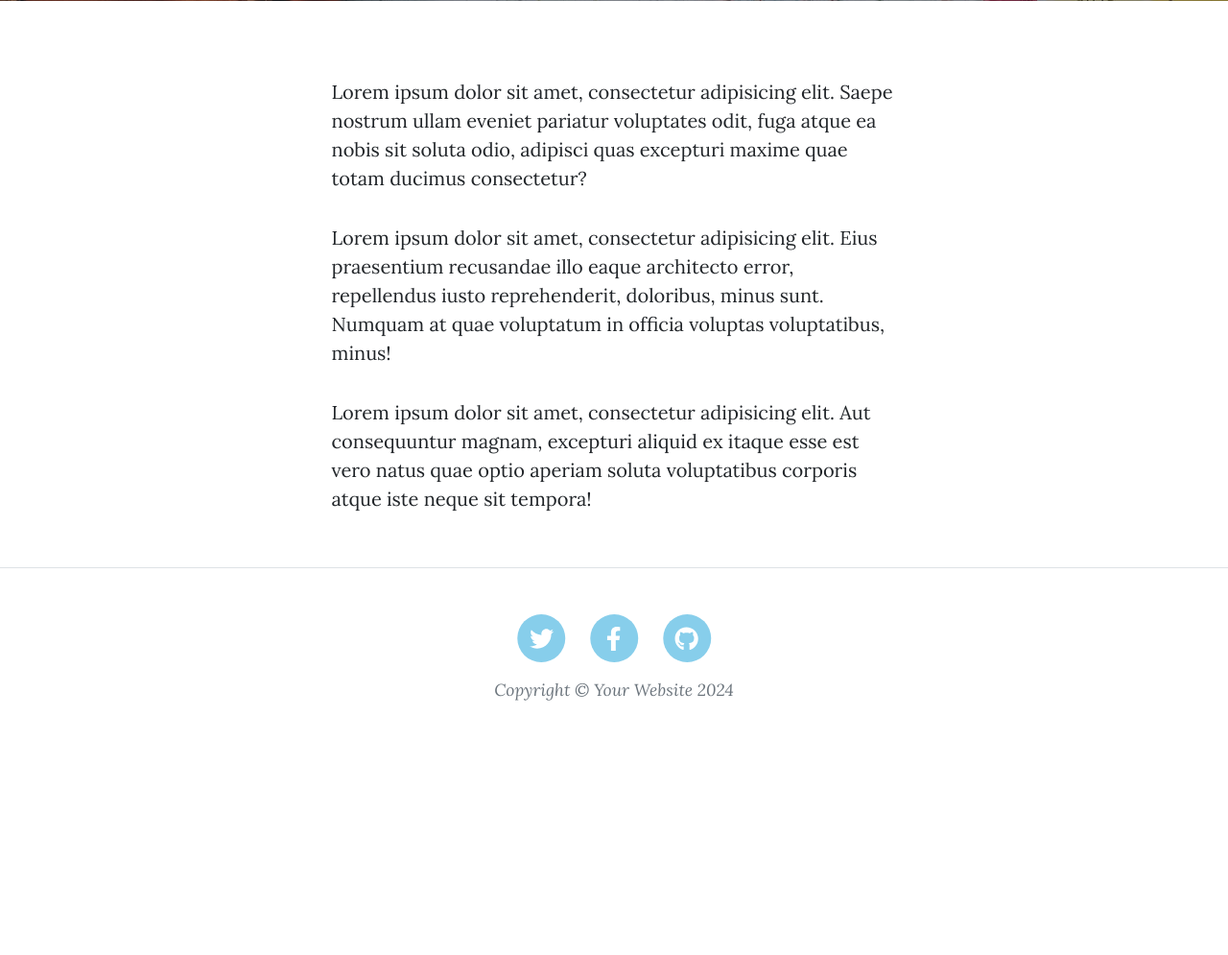
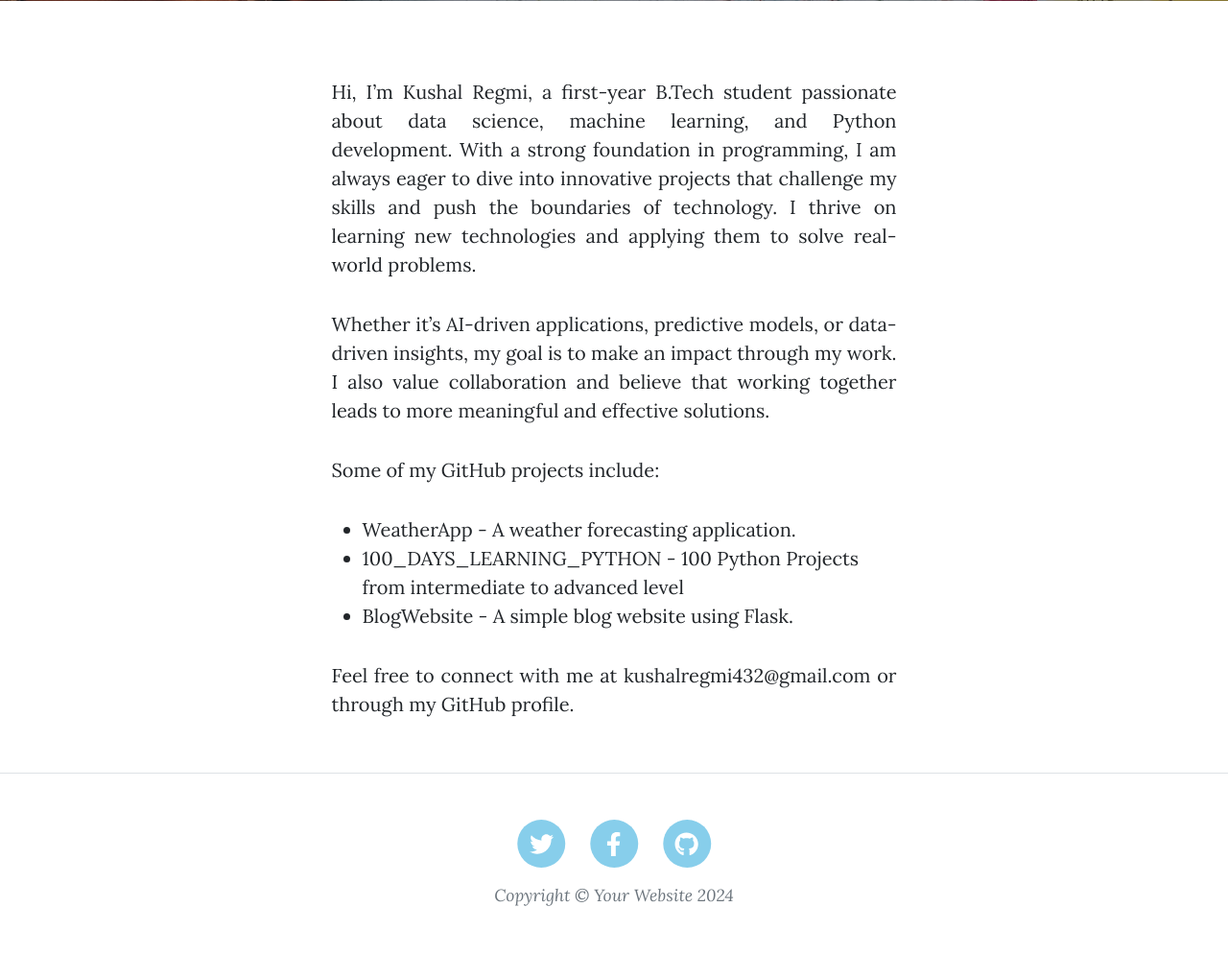
Before and after one commit to KushalRegmi61/BlogWebsite, a Flask app: page /about in a window 1280 px wide. Shown: the part 531-1526 px from the top of the page at 96% size. Before the commit the page ends 1261 px from the top, so only its background shows below. Run offline with Flask 3, Linux system fonts and the light colour scheme; some libraries are stand-ins or nearby versions.

Commit message:
update  about.html to include selfinfo

```diff
--- a/templates/about.html
+++ b/templates/about.html
@@ -1,6 +1,6 @@
 {% include "header.html" %}
 
-<!-- Page Header-->
+<!-- Page Header -->
 <header
   class="masthead"
   style="background-image: url('../static/assets/img/about-bg.jpg')"
@@ -16,28 +16,28 @@
     </div>
   </div>
 </header>
-<!-- Main Content-->
+
+<!-- Main Content -->
 <main class="mb-4">
   <div class="container px-4 px-lg-5">
     <div class="row gx-4 gx-lg-5 justify-content-center">
       <div class="col-md-10 col-lg-8 col-xl-7">
-        <p>
-          Lorem ipsum dolor sit amet, consectetur adipisicing elit. Saepe
-          nostrum ullam eveniet pariatur voluptates odit, fuga atque ea nobis
-          sit soluta odio, adipisci quas excepturi maxime quae totam ducimus
-          consectetur?
+        <p style="text-align: justify;">
+          Hi, I’m Kushal Regmi, a first-year B.Tech student passionate about data science, machine learning, and Python development. With a strong foundation in programming, I am always eager to dive into innovative projects that challenge my skills and push the boundaries of technology. I thrive on learning new technologies and applying them to solve real-world problems.
         </p>
-        <p>
-          Lorem ipsum dolor sit amet, consectetur adipisicing elit. Eius
-          praesentium recusandae illo eaque architecto error, repellendus iusto
-          reprehenderit, doloribus, minus sunt. Numquam at quae voluptatum in
-          officia voluptas voluptatibus, minus!
+        <p style="text-align: justify;">
+          Whether it’s AI-driven applications, predictive models, or data-driven insights, my goal is to make an impact through my work. I also value collaboration and believe that working together leads to more meaningful and effective solutions.
         </p>
-        <p>
-          Lorem ipsum dolor sit amet, consectetur adipisicing elit. Aut
-          consequuntur magnam, excepturi aliquid ex itaque esse est vero natus
-          quae optio aperiam soluta voluptatibus corporis atque iste neque sit
-          tempora!
+        <p style="text-align: justify;">
+          Some of my GitHub projects include:
+          <ul>
+            <li><a href="https://github.com/KushalRegmi61/WeatherApp">WeatherApp</a> - A weather forecasting application.</li>
+            <li><a href="https://github.com/KushalRegmi61/100_DAYS_LEARNING_PYTHON">100_DAYS_LEARNING_PYTHON</a> - 100 Python Projects from intermediate to advanced level</li>
+            <li><a href="https://github.com/KushalRegmi61/BlogWebsite">BlogWebsite</a> - A simple blog website using Flask.</li>
+          </ul>
+        </p>
+        <p style="text-align: justify;">
+          Feel free to connect with me at kushalregmi432@gmail.com or through my GitHub profile.
         </p>
       </div>
     </div>
```
